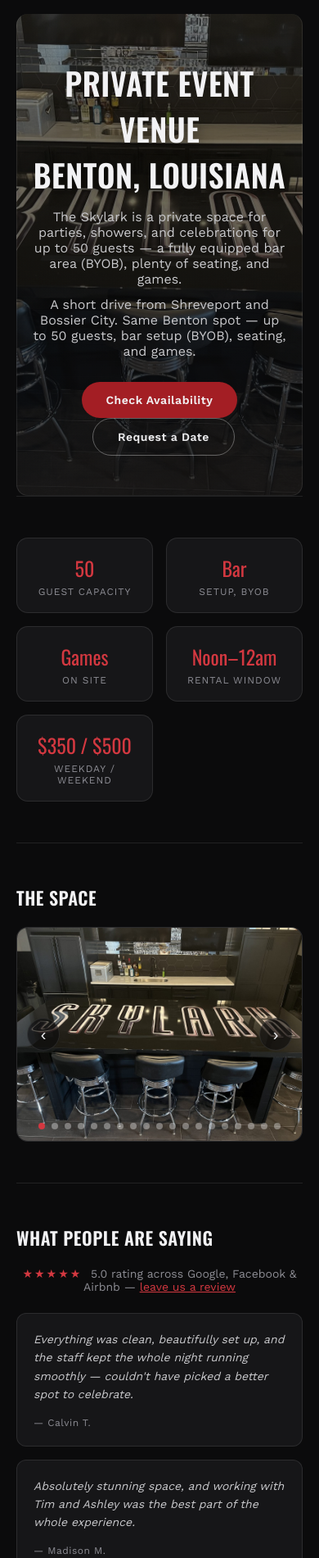
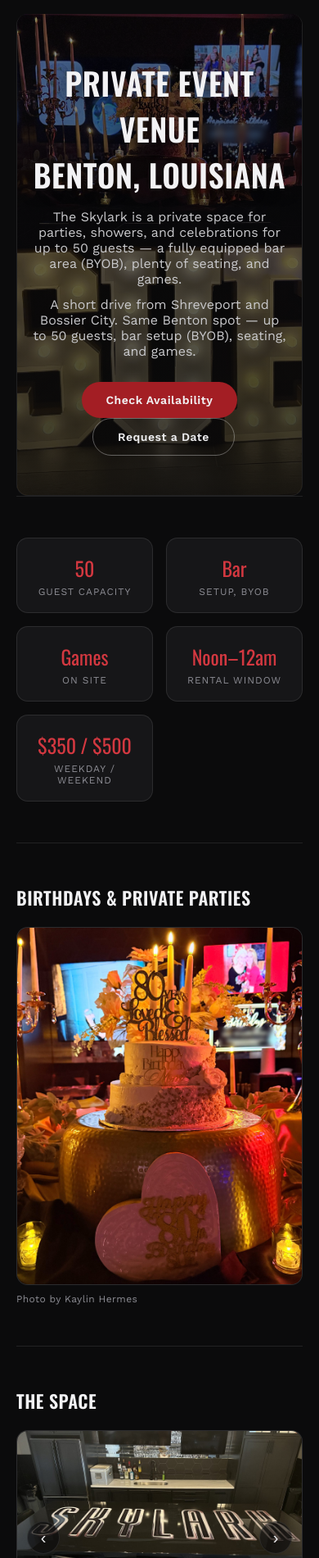
Before and after one commit to SkylarkBenton/skylark-site, a plain HTML site: page index.html in a window 390 px wide. Shown: the part 99-2000 px from the top of the page at 82% size. Drawn offline with nearby package versions, Linux system fonts and the light colour scheme; no server answers.

Commit message:
Add Kaylin Hermes event photos to the public site.
Use the approved SUE marquee as the responsive hero (16:9 desktop, 4:5 mobile), place the candlelit cake in a new Birthdays & Private Parties section, and add the dance floor (plus the cake and marquee) to The Space carousel after the official venue shots. Portrait and karaoke stills are not included. Open Graph and venue JSON-LD images point at the new hero.

The optional party reel is omitted to keep the homepage light (the source clip is a 29MB vertical video).

```diff
--- a/index.html
+++ b/index.html
@@ -13,7 +13,7 @@
 <meta property="og:description" content="Private event venue in Benton, LA for parties, showers, and celebrations up to 50 guests. Bar setup (BYOB), seating, and games. Close to Shreveport and Bossier.">
 <meta property="og:url" content="https://www.skylarkbenton.com/">
 <meta property="og:type" content="website">
-<meta property="og:image" content="https://www.skylarkbenton.com/photos/1.jpg">
+<meta property="og:image" content="https://www.skylarkbenton.com/photos/skylark-sue80-marquee-16x9.jpg">
 <link href="https://fonts.googleapis.com/css2?family=Limelight&family=Oswald:wght@400;500;600;700&family=Work+Sans:wght@400;500;600&display=swap" rel="stylesheet">
 <script src="https://unpkg.com/@supabase/supabase-js@2.117.2/dist/umd/supabase.js"></script>
 <style>
@@ -43,14 +43,23 @@
     text-align:center; padding:80px 24px 72px; min-height:460px;
     border-radius:14px; overflow:hidden; position:relative;
     display:flex; flex-direction:column; align-items:center; justify-content:center;
-    background:
-      linear-gradient(180deg, rgba(11,11,12,0.46) 0%, rgba(11,11,12,0.82) 100%),
-      url('photos/1.jpg') center/cover no-repeat;
+    background:var(--ink);
     border:1px solid var(--line); border-top:1px solid var(--line);
   }
+  .hero-media, .hero-img{
+    position:absolute; inset:0; width:100%; height:100%;
+    object-fit:cover; z-index:0;
+  }
+  .hero-media{ display:block; }
+  .hero::after{
+    content:"";
+    position:absolute; inset:0; z-index:1; pointer-events:none;
+    background:linear-gradient(180deg, rgba(11,11,12,0.46) 0%, rgba(11,11,12,0.82) 100%);
+  }
+  .hero > *:not(.hero-media){ position:relative; z-index:2; }
   section.hero{ border-top:none; }
   .hero .btn.ghost{ border-color:rgba(242,242,244,0.35); }
-  @media(max-width:600px){ .hero{ min-height:360px; padding:56px 18px 48px; } }
+  @media(max-width:600px){ .hero{ min-height:420px; padding:56px 18px 48px; } }
   .hero h1{ font-size:38px; margin:0 0 14px; color:var(--chrome-lt); text-shadow:0 2px 18px rgba(0,0,0,0.5); }
   .hero p{ color:#c9c9cc; font-size:16px; max-width:560px; margin:0 auto 12px; }
   .hero p:last-of-type{ margin-bottom:28px; }
@@ -69,8 +78,16 @@
   .carousel{ position:relative; border-radius:14px; overflow:hidden; border:1px solid var(--line); background:var(--ink-2); }
   .carousel-track{ display:flex; overflow-x:auto; scroll-snap-type:x mandatory; scrollbar-width:none; }
   .carousel-track::-webkit-scrollbar{ display:none; }
-  .carousel-track img{ flex:0 0 100%; scroll-snap-align:start; width:100%; height:420px; object-fit:cover; display:block; }
-  @media(max-width:600px){ .carousel-track img{ height:260px; } }
+  .carousel-track img, .carousel-track picture{
+    flex:0 0 100%; scroll-snap-align:start; width:100%; height:420px; object-fit:cover; display:block;
+  }
+  .carousel-track picture img{ flex:none; width:100%; height:100%; object-fit:cover; display:block; }
+  @media(max-width:600px){ .carousel-track img, .carousel-track picture{ height:260px; } }
+  .feature-photo{ border-radius:14px; overflow:hidden; border:1px solid var(--line); background:var(--ink-2); }
+  .feature-photo picture, .feature-photo img{ display:block; width:100%; height:auto; }
+  .feature-photo img{ width:100%; height:auto; object-fit:cover; aspect-ratio:16/9; }
+  @media(max-width:600px){ .feature-photo img{ aspect-ratio:4/5; } }
+  .photo-credit{ font-size:12px; color:var(--muted); margin:10px 0 0; letter-spacing:0.4px; }
   .carousel-btn{ position:absolute; top:50%; transform:translateY(-50%); background:rgba(11,11,12,0.6); color:var(--chrome-lt); border:1px solid var(--line); width:40px; height:40px; border-radius:50%; font-size:20px; cursor:pointer; }
   .carousel-btn.prev{ left:12px; }
   .carousel-btn.next{ right:12px; }
@@ -169,7 +186,7 @@
   "description": "Private event venue in Benton, LA for parties, showers, and celebrations up to 50 guests. Bar setup (BYOB), seating, and games. Close to Shreveport and Bossier.",
   "url": "https://www.skylarkbenton.com/",
   "telephone": "+13183445001",
-  "image": "https://www.skylarkbenton.com/photos/1.jpg",
+  "image": "https://www.skylarkbenton.com/photos/skylark-sue80-marquee-16x9.jpg",
   "address": {
     "@type": "PostalAddress",
     "streetAddress": "118 5th St Ste 2C",
@@ -209,6 +226,10 @@
   </header>
 
   <section class="hero">
+    <picture class="hero-media">
+      <source media="(max-width: 600px)" srcset="photos/skylark-sue80-marquee-4x5.jpg" width="1600" height="2000">
+      <img class="hero-img" src="photos/skylark-sue80-marquee-16x9.jpg" width="2400" height="1350" alt="SUE marquee lights at an 80th birthday party at Skylark">
+    </picture>
     <h1>Private Event Venue<br>Benton, Louisiana</h1>
     <p>The Skylark is a private space for parties, showers, and celebrations for up to 50 guests — a fully equipped bar area (BYOB), plenty of seating, and games.</p>
     <p>A short drive from Shreveport and Bossier City. Same Benton spot — up to 50 guests, bar setup (BYOB), seating, and games.</p>
@@ -226,6 +247,17 @@
     </div>
   </section>
 
+  <section id="celebrations">
+    <h2>Birthdays &amp; Private Parties</h2>
+    <div class="feature-photo">
+      <picture>
+        <source media="(max-width: 600px)" srcset="photos/skylark-sue80-cake-4x5.jpg" width="1600" height="2000">
+        <img src="photos/skylark-sue80-cake-16x9.jpg" width="2400" height="1350" alt="Candlelit birthday cake at an 80th birthday party at Skylark" loading="lazy">
+      </picture>
+    </div>
+    <p class="photo-credit">Photo by Kaylin Hermes</p>
+  </section>
+
   <section id="gallery">
     <h2>The Space</h2>
     <div class="carousel">
@@ -236,6 +268,18 @@
         <img src="photos/4.jpg" alt="The Skylark games area" loading="lazy" onerror="this.style.display='none'">
         <img src="photos/5.jpg" alt="The Skylark exterior" loading="lazy" onerror="this.style.display='none'">
         <img src="photos/6.jpg" alt="The Skylark event setup" loading="lazy" onerror="this.style.display='none'">
+        <picture>
+          <source media="(max-width: 600px)" srcset="photos/skylark-sue80-dance-4x5.jpg" width="1080" height="1350">
+          <img src="photos/skylark-sue80-dance-16x9.jpg" width="2400" height="1350" alt="Guests dancing at a private event at Skylark" loading="lazy" onerror="this.style.display='none'">
+        </picture>
+        <picture>
+          <source media="(max-width: 600px)" srcset="photos/skylark-sue80-cake-4x5.jpg" width="1600" height="2000">
+          <img src="photos/skylark-sue80-cake-16x9.jpg" width="2400" height="1350" alt="Candlelit birthday cake at an 80th birthday party at Skylark" loading="lazy" onerror="this.style.display='none'">
+        </picture>
+        <picture>
+          <source media="(max-width: 600px)" srcset="photos/skylark-sue80-marquee-4x5.jpg" width="1600" height="2000">
+          <img src="photos/skylark-sue80-marquee-16x9.jpg" width="2400" height="1350" alt="SUE marquee lights at an 80th birthday party at Skylark" loading="lazy" onerror="this.style.display='none'">
+        </picture>
         <img src="photos/7.jpg" alt="Bar with TVs during an 80th birthday at The Skylark" loading="lazy" onerror="this.style.display='none'">
         <img src="photos/8.jpg" alt="Buffet table with lit SUE marquee letters" loading="lazy" onerror="this.style.display='none'">
         <img src="photos/9.jpg" alt="Happy 80th Birthday cake" loading="lazy" onerror="this.style.display='none'">
@@ -254,6 +298,7 @@
       <button class="carousel-btn next" onclick="carouselMove(1)" aria-label="Next photo">&rsaquo;</button>
       <div class="carousel-dots" id="carouselDots"></div>
     </div>
+    <p class="photo-credit">Event photos by Kaylin Hermes</p>
   </section>
 
   <section id="reviews">
@@ -698,7 +743,7 @@
 
   // ---- CAROUSEL ----
   let carouselIndex = 0;
-  const carouselCount = 19;
+  const carouselCount = 22;
 
   function initCarousel(){
     const dotsEl = document.getElementById('carouselDots');
```
Also changed, not shown: tests/seo-tech.test.mjs (+1 -1 lines), photos/skylark-sue80-cake-16x9.jpg (added), photos/skylark-sue80-cake-4x5.jpg (added), photos/skylark-sue80-dance-16x9.jpg (added), photos/skylark-sue80-dance-4x5.jpg (added), photos/skylark-sue80-marquee-16x9.jpg (added), photos/skylark-sue80-marquee-4x5.jpg (added).
